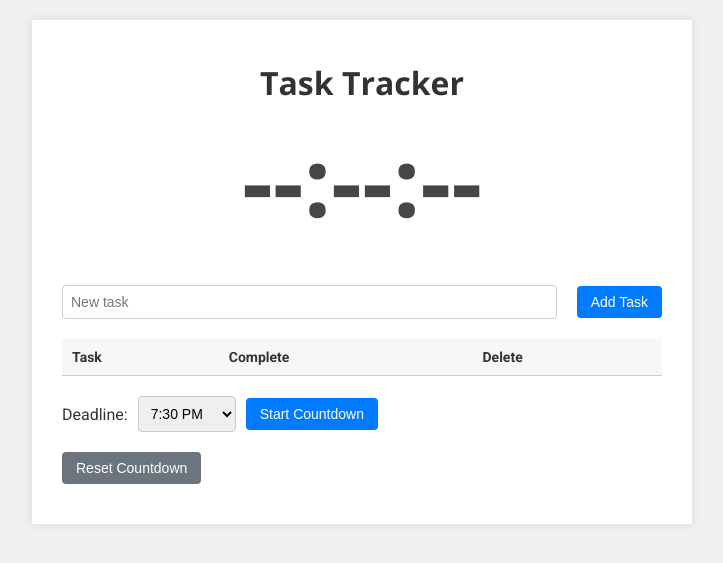
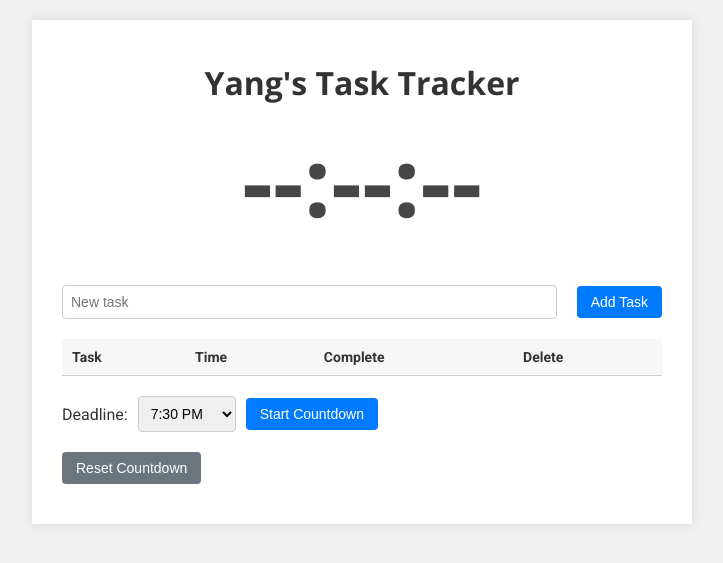
Before and after one commit to yangong17/TaskTracker, a Flask app: page / in a window 1280 px wide. Shown: the top 563 px of the page, without its empty margins (278-1001 px from the left). Run offline with Flask 3, Linux system fonts and the light colour scheme; lists and menus that the app fills with data are empty; some libraries are stand-ins or nearby versions.

Commit message:
Added time record for each task

```diff
--- a/app.py
+++ b/app.py
@@ -6,7 +6,13 @@ app = Flask(__name__)
 tasks = []
 deadline = None
 
+# We'll store these two times so we know when the user "started"
+# and can compute the intervals for each completed task
+countdown_start_time = None
+last_completion_time = None
+
 def get_time_increments():
+    """Generate 15-minute increments for the deadline dropdown."""
     now = datetime.now()
     minute = (now.minute // 15 + 1) * 15
     hour = now.hour
@@ -18,7 +24,7 @@ def get_time_increments():
 
     increments = []
     h, m = hour, minute
-    for _ in range(48):  # 48 increments of 15 mins = 12 hours ahead
+    for _ in range(48):  # 48 increments of 15 mins => 12 hours
         display_hour_24 = h % 24
         if display_hour_24 == 0:
             display_hour_12 = 12
@@ -43,6 +49,7 @@ def get_time_increments():
     return increments
 
 def format_deadline(d):
+    """Display a user-friendly string for the stored deadline."""
     if d is None:
         return None
     hour_24 = d.hour
@@ -60,24 +67,70 @@ def format_deadline(d):
         ampm = "PM"
     return f"{display_hour}:{minute:02d} {ampm}"
 
+def format_lap_time(seconds):
+    """
+    Convert an integer number of seconds into a quick "Xh Xm Xs" format,
+    or "Mm Ss" if under an hour, etc. Adjust to taste.
+    """
+    if seconds < 60:
+        return f"{seconds}s"
+    hrs = seconds // 3600
+    secs_left = seconds % 3600
+    mins = secs_left // 60
+    secs = secs_left % 60
+    if hrs > 0:
+        return f"{hrs}h {mins}m {secs}s"
+    else:
+        return f"{mins}m {secs}s"
+
 @app.route('/')
 def index():
     increments = get_time_increments()
-    all_done = len(tasks) > 0 and all(t['completed'] for t in tasks)
+    # Check if all tasks are complete
+    all_done = (len(tasks) > 0) and all(t['completed'] for t in tasks)
     deadline_str = format_deadline(deadline)
-    return render_template('index.html', tasks=tasks, increments=increments, all_done=all_done, deadline_str=deadline_str)
+    return render_template(
+        'index.html',
+        tasks=tasks,
+        increments=increments,
+        all_done=all_done,
+        deadline_str=deadline_str
+    )
 
 @app.route('/add', methods=['POST'])
 def add_task():
     task_text = request.form.get('task_text', '').strip()
     if task_text:
-        tasks.append({'text': task_text, 'completed': False})
+        tasks.append({
+            'text': task_text,
+            'completed': False,
+            'lap_time': None  # Will fill when user completes the task
+        })
     return redirect(url_for('index'))
 
 @app.route('/complete/<int:task_id>')
 def complete_task(task_id):
+    global last_completion_time
     if 0 <= task_id < len(tasks):
-        tasks[task_id]['completed'] = not tasks[task_id]['completed']
+        task = tasks[task_id]
+        # Toggle logic
+        if not task['completed']:
+            # Mark as completed
+            task['completed'] = True
+            now = datetime.now()
+            # If no last_completion_time set yet, or we haven't started the countdown
+            # we can't calculate. But normally, this is set when we do set_deadline.
+            if last_completion_time is not None:
+                diff = (now - last_completion_time).total_seconds()
+            else:
+                diff = 0
+            task['lap_time'] = format_lap_time(int(diff))
+            # Update the last completion time
+            last_completion_time = now
+        else:
+            # Unmark as completed
+            task['completed'] = False
+            task['lap_time'] = None
     return redirect(url_for('index'))
 
 @app.route('/delete/<int:task_id>')
@@ -88,7 +141,12 @@ def delete_task(task_id):
 
 @app.route('/set_deadline', methods=['POST'])
 def set_deadline():
-    global deadline
+    """
+    When setting a deadline, we also record the 'start' time.
+    The first completed task is measured vs. this start time,
+    and subsequent tasks are measured vs. the last completion time.
+    """
+    global deadline, countdown_start_time, last_completion_time
     time_input = request.form.get('deadline', '').strip()
     if time_input:
         try:
@@ -110,14 +168,21 @@ def set_deadline():
             if deadline_candidate < now:
                 deadline_candidate += timedelta(days=1)
             deadline = deadline_candidate
+
+            # Record the start times
+            countdown_start_time = datetime.now()
+            last_completion_time = countdown_start_time
         except:
             pass
     return redirect(url_for('index'))
 
 @app.route('/reset_deadline', methods=['POST'])
 def reset_deadline():
-    global deadline
+    global deadline, countdown_start_time, last_completion_time
+    # Clear everything
     deadline = None
+    countdown_start_time = None
+    last_completion_time = None
     return redirect(url_for('index'))
 
 @app.route('/get_remaining_time')
--- a/static/script.js
+++ b/static/script.js
@@ -3,7 +3,7 @@ document.addEventListener('DOMContentLoaded', () => {
 
     // If all tasks complete, show "All tasks complete" in green and do not update timer
     if (allDone) {
-        countdownEl.innerText = "All tasks complete!";
+        countdownEl.innerText = "All tasks complete";
         countdownEl.classList.add('all-done');
         launchConfetti();
         return; // Stop any timer updates
@@ -18,11 +18,9 @@ document.addEventListener('DOMContentLoaded', () => {
 
         fetch('/get_remaining_time')
         .then(response => response.text())
-        .then(seconds => {
-            let sec = parseInt(seconds);
-
+        .then(secondsStr => {
+            let sec = parseInt(secondsStr);
             if (sec <= 0) {
-                // Time's up
                 countdownEl.innerText = "Time's up!";
                 countdownEl.classList.remove('low-time');
                 return; // Stop updates
@@ -35,15 +33,14 @@ document.addEventListener('DOMContentLoaded', () => {
 
             // If it's under an hour, display "M:SS"
             if (hrs < 1) {
-                // zero-pad seconds
-                let secsStr = secs.toString().padStart(2, '0');
-                countdownEl.innerText = mins + ":" + secsStr;
+                const secsPadded = secs.toString().padStart(2, '0');
+                countdownEl.innerText = mins + ":" + secsPadded;
             } else {
                 // Otherwise, display "Xh Xm Xs"
                 countdownEl.innerText = hrs + ":" + mins + ":" + secs;
             }
 
-            // If less than or equal to 15 minutes, turn red
+            // If 15 minutes or less remain, turn timer red
             if ((hrs * 3600 + mins * 60 + secs) <= 900) {
                 countdownEl.classList.add('low-time');
             } else {
@@ -56,12 +53,9 @@ document.addEventListener('DOMContentLoaded', () => {
     updateCountdown();
 });
 
-/**
- * Launch a brief confetti animation.
- */
 function launchConfetti() {
-    var duration = 3 * 1000;
-    var end = Date.now() + duration;
+    const duration = 3 * 1000;
+    const end = Date.now() + duration;
 
     (function frame() {
         confetti({
--- a/static/styles.css
+++ b/static/styles.css
@@ -20,7 +20,6 @@ h1 {
     margin-bottom: 10px;
 }
 
-/* User requested changes previously */
 .deadline-display {
     text-align: center;
     font-size: 32px;
@@ -29,7 +28,9 @@ h1 {
     margin-bottom: 10px;
 }
 
-.task-form, .deadline-form, .reset-form {
+.task-form,
+.deadline-form,
+.reset-form {
     display: flex;
     align-items: center;
     margin-bottom: 20px;
@@ -79,7 +80,8 @@ h1 {
     background: #fff;
 }
 
-.task-table th, .task-table td {
+.task-table th,
+.task-table td {
     text-align: left;
     padding: 10px;
     border-bottom: 1px solid #ccc;
@@ -126,7 +128,6 @@ h1 {
     margin-right: 10px;
 }
 
-/* User requested changes previously */
 .countdown {
     text-align: center;
     font-size: 96px;
@@ -144,5 +145,5 @@ h1 {
 }
 
 .all-done {
-    color: rgb(19, 201, 19) !important;
+    color: rgb(65, 204, 65) !important;
 }
--- a/templates/index.html
+++ b/templates/index.html
@@ -3,7 +3,7 @@
 <head>
     <meta charset="UTF-8" />
     <meta name="viewport" content="width=device-width, initial-scale=1.0"/>
-    <title>Task Tracker</title>
+    <title>Yang's Task Tracker</title>
     <link rel="stylesheet" href="{{ url_for('static', filename='styles.css') }}">
     <!-- Google Fonts -->
     <link href="https://fonts.googleapis.com/css2?family=Roboto:wght@400;700&family=Open+Sans:wght@700&display=swap" rel="stylesheet">
@@ -16,7 +16,7 @@
 </head>
 <body>
     <div class="container">
-        <h1>Task Tracker</h1>
+        <h1>Yang's Task Tracker</h1>
 
         {% if deadline_str %}
         <div class="deadline-display">
@@ -26,15 +26,18 @@
 
         <div id="countdown" class="countdown">--:--:--</div>
 
+        <!-- Add Task Form -->
         <form action="{{ url_for('add_task') }}" method="post" class="task-form">
             <input type="text" name="task_text" placeholder="New task" required class="task-input">
             <button type="submit" class="btn add-btn">Add Task</button>
         </form>
 
+        <!-- Tasks Table -->
         <table class="task-table">
             <thead>
                 <tr>
                     <th>Task</th>
+                    <th>Time</th>
                     <th>Complete</th>
                     <th>Delete</th>
                 </tr>
@@ -42,14 +45,35 @@
             <tbody>
                 {% for task in tasks %}
                 <tr>
-                    <td class="task-cell" style="background: {{ 'green' if task.completed else 'white' }}; color: {{ 'white' if task.completed else 'black' }}">{{ task.text }}</td>
-                    <td><a href="{{ url_for('complete_task', task_id=loop.index0) }}" class="btn complete-btn">{{ 'Undo' if task.completed else 'Complete' }}</a></td>
-                    <td><a href="{{ url_for('delete_task', task_id=loop.index0) }}" class="btn delete-btn">X</a></td>
+                    <!-- TASK TEXT CELL -->
+                    <td class="task-cell"
+                        style="background: {{ 'green' if task.completed else 'white' }}; color: {{ 'white' if task.completed else 'black' }}">
+                        {{ task.text }}
+                    </td>
+                    <!-- TIME (lap) CELL -->
+                    <td>
+                        {% if task.lap_time %}
+                            {{ task.lap_time }}
+                        {% else %}
+                            -
+                        {% endif %}
+                    </td>
+                    <!-- COMPLETE BUTTON CELL -->
+                    <td>
+                        <a href="{{ url_for('complete_task', task_id=loop.index0) }}" class="btn complete-btn">
+                            {{ 'Undo' if task.completed else 'Complete' }}
+                        </a>
+                    </td>
+                    <!-- DELETE BUTTON CELL -->
+                    <td>
+                        <a href="{{ url_for('delete_task', task_id=loop.index0) }}" class="btn delete-btn">X</a>
+                    </td>
                 </tr>
                 {% endfor %}
             </tbody>
         </table>
 
+        <!-- Set Deadline Form -->
         <form action="{{ url_for('set_deadline') }}" method="post" class="deadline-form">
             <label for="deadline-select">Deadline:</label>
             <select name="deadline" id="deadline-select" class="dropdown">
@@ -60,6 +84,7 @@
             <button type="submit" class="btn deadline-btn">Start Countdown</button>
         </form>
 
+        <!-- Reset Deadline Form -->
         <form action="{{ url_for('reset_deadline') }}" method="post" class="reset-form">
             <button type="submit" class="btn reset-btn">Reset Countdown</button>
         </form>
```
Also changed, not shown: 1 other file.
